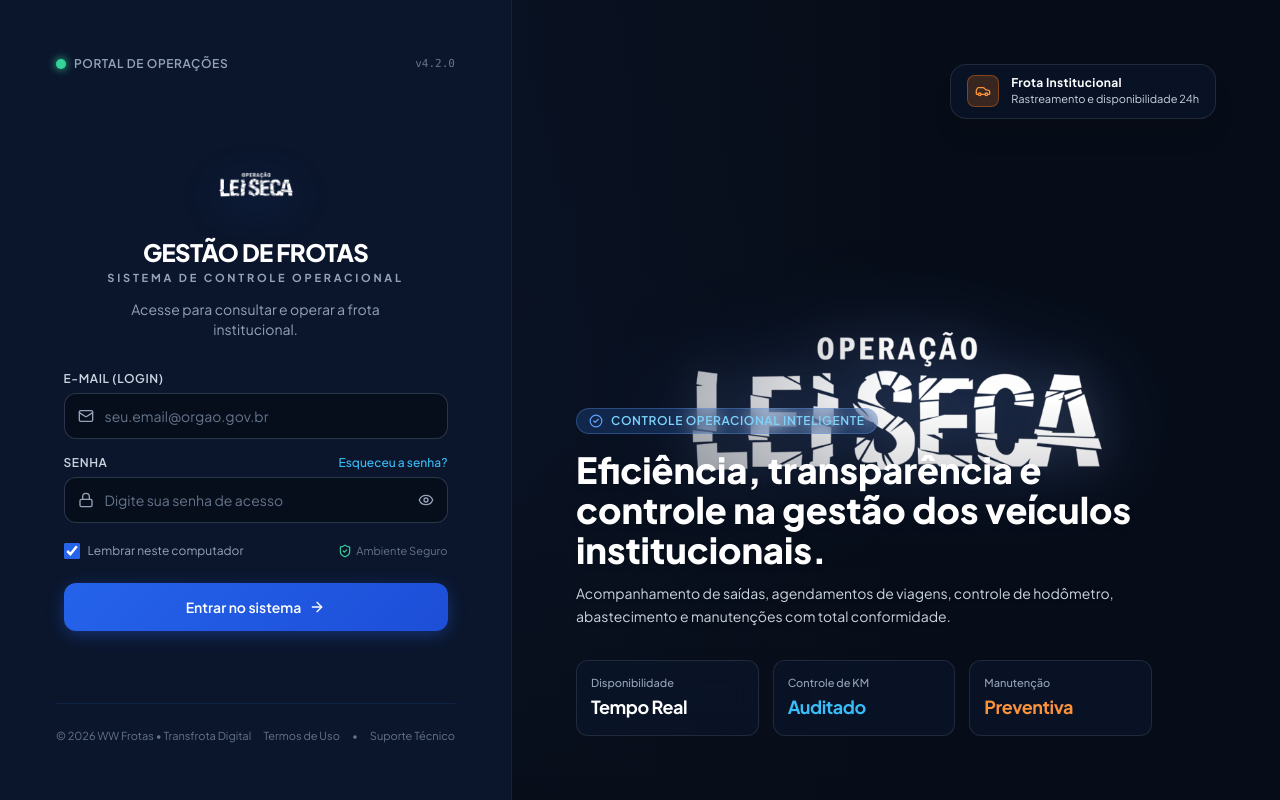
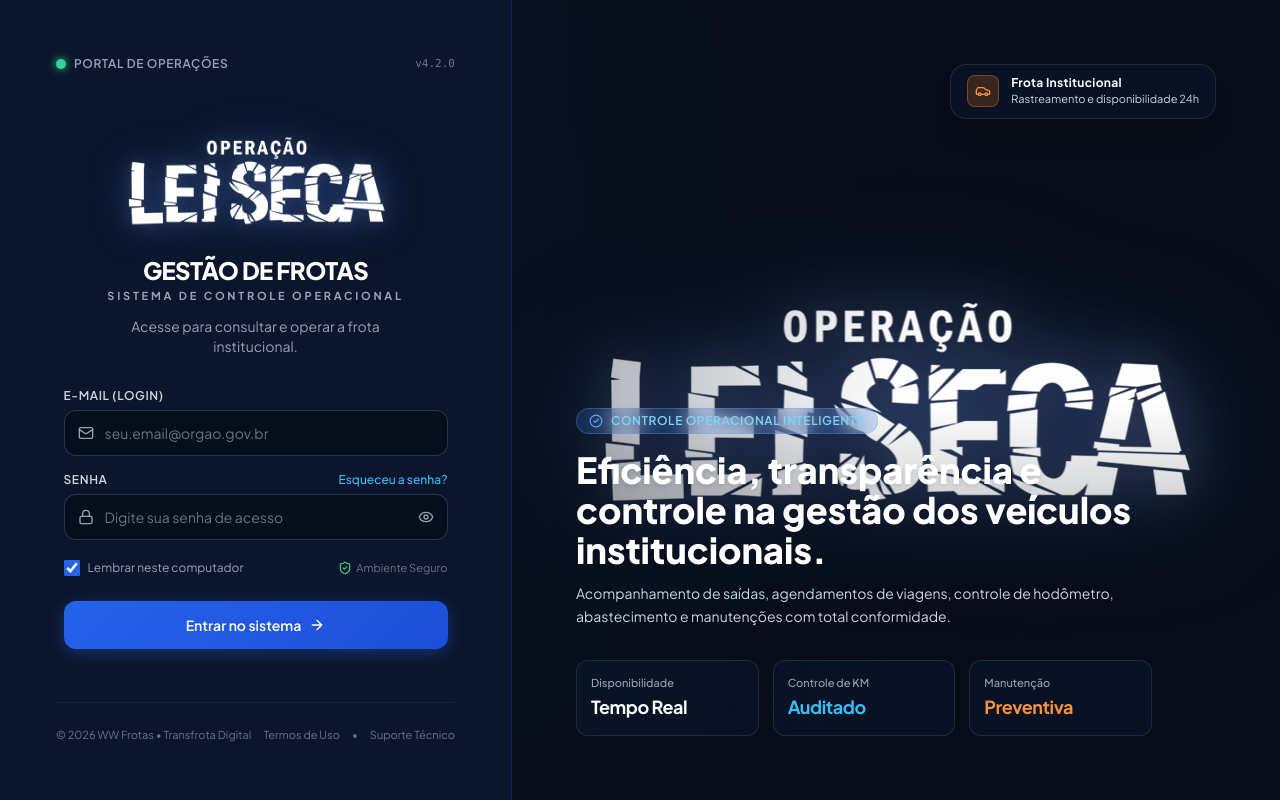
Before and after one commit to FabioFCunha/gestao_frota, a Django app: page /entrar/ in a window 1280 px wide. Run offline with Django 5.2, Linux system fonts and the light colour scheme; parts of the project's set-up code (start-up, migrations or seed data) failed here and were passed over; some libraries are stand-ins or nearby versions.

Commit message:
Amplia destaque da logo na tela de login

```diff
--- a/templates/ui/login.html
+++ b/templates/ui/login.html
@@ -101,14 +101,15 @@
       <!-- Centro: Card de Acesso -->
       <div class="w-full max-w-sm mx-auto my-auto py-8">
 
-        <!-- LOGOTIPO WW RECRIADO COM DESIGN VETORIAL MODERNO -->
+        <!-- LOGO OPERAÇÃO LEI SECA -->
         <div class="flex flex-col items-center text-center mb-8">
-          <div class="relative mb-3 group cursor-pointer">
-            <!-- Logo Operação Lei Seca -->
+          <div class="relative mb-5 group cursor-pointer w-full flex justify-center">
+            <!-- Logo Operação Lei Seca - Grande, ocupando o topo -->
             <img
               src="{% static 'images/operacao-lei-seca-logo.png' %}"
               alt="Operação Lei Seca"
-              class="w-20 h-20 object-contain drop-shadow-[0_8px_20px_rgba(37,99,235,0.3)] transition-transform duration-300 group-hover:scale-105"
+              class="w-full max-w-[280px] object-contain transition-transform duration-300 group-hover:scale-105"
+              style="filter: drop-shadow(0 0 20px rgba(37, 99, 235, 0.4)) drop-shadow(0 0 8px rgba(255,255,255,0.15));"
             >
           </div>
 
@@ -122,7 +123,7 @@
             </span>
           </div>
 
-          <!-- Frase de Acesso idêntica à aplicação atual -->
+          <!-- Frase de Acesso -->
           <p class="text-slate-400 text-xs sm:text-sm mt-3 max-w-xs leading-relaxed">
             Acesse para consultar e operar a frota institucional.
           </p>
@@ -245,19 +246,19 @@
          ======================================================== -->
     <div class="hidden lg:flex lg:w-[54%] xl:w-[60%] relative overflow-hidden bg-navy-950 flex-col justify-between p-12 xl:p-16">
 
-      <!-- Logo Operação Lei Seca grande e destacada -->
-      <div class="absolute inset-0 flex items-center justify-center z-0">
+      <!-- Logo Operação Lei Seca preenchendo toda a lateral -->
+      <div class="absolute inset-0 flex items-center justify-center z-0 p-16">
         <img
           src="{% static 'images/operacao-lei-seca-logo.png' %}"
           alt="Operação Lei Seca"
-          class="w-3/5 max-w-md object-contain drop-shadow-[0_0_40px_rgba(37,99,235,0.5)] brightness-110"
-          style="filter: drop-shadow(0 0 50px rgba(37, 99, 235, 0.4)) drop-shadow(0 0 20px rgba(255,255,255,0.15));"
+          class="w-full h-full object-contain"
+          style="filter: drop-shadow(0 0 60px rgba(37, 99, 235, 0.5)) drop-shadow(0 0 25px rgba(255,255,255,0.2));"
         >
       </div>
 
-      <!-- Overlay Gradiente suave (não esconde a logo) -->
-      <div class="absolute inset-0 bg-gradient-to-r from-navy-900/60 via-transparent to-transparent"></div>
-      <div class="absolute inset-0 bg-gradient-to-t from-navy-950/80 via-transparent to-navy-950/20"></div>
+      <!-- Overlay Gradiente mínimo (apenas nas bordas para integrar) -->
+      <div class="absolute inset-0 bg-gradient-to-r from-navy-900/40 via-transparent to-transparent"></div>
+      <div class="absolute inset-0 bg-gradient-to-t from-navy-950/70 via-transparent to-navy-950/10"></div>
 
       <!-- Topo: Selo de Frota Institucional Conectada -->
       <div class="relative z-10 flex justify-end">
```
